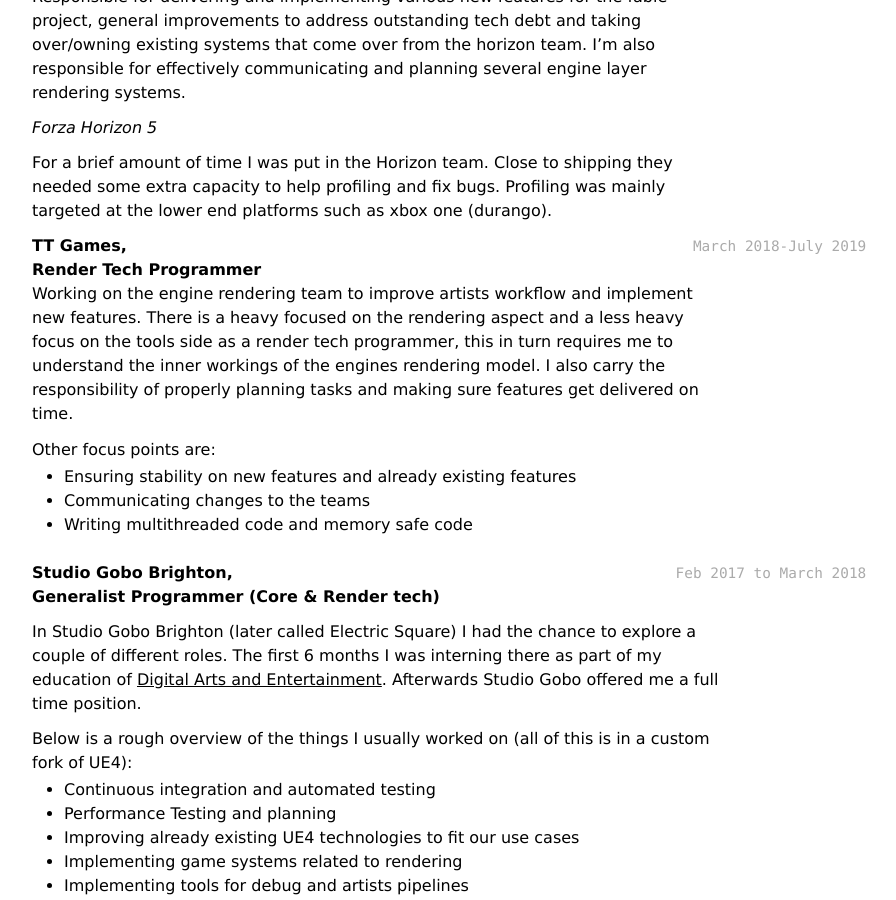
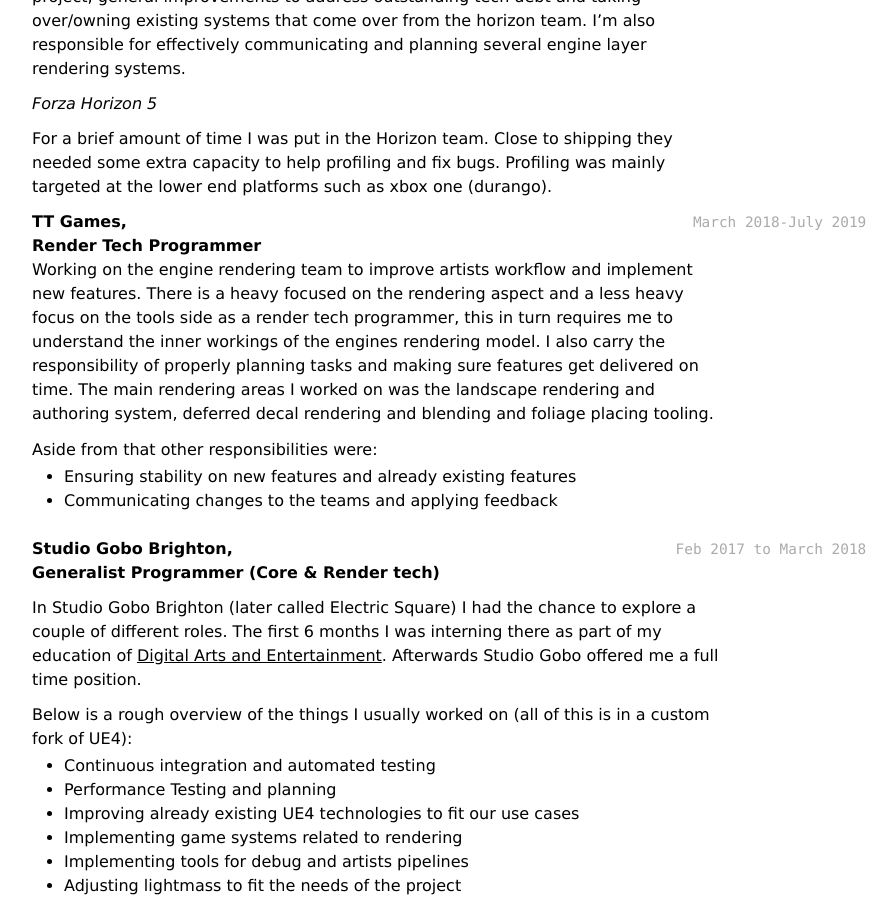
Before and after one commit to jonathansty/jonathansty.github.io, a Jekyll site: the page built from cv.md, in a window 1280 px wide and 900 px high, scrolled down 1199 px. Shown: the whole window, without its empty margins (300-1196 px from the left). Built offline with Jekyll 4.4.1, drawn with Linux system fonts in a browser that asks for light colours; some of the changed text lies outside the part shown.

Commit message:
Update CV

```diff
--- a/cv.md
+++ b/cv.md
@@ -38,7 +38,6 @@
 * Writing technical documents
 * Presenting work to the wider team
 * Communicating, planning and taking ownership of larger areas of the tech stack.
-
 
 
 ## Experience
@@ -60,13 +59,11 @@
 `March 2018-July 2019`
 __TT Games,__
 __Render Tech Programmer__
-Working on the engine rendering team to improve artists workflow and implement new features. There is a heavy focused on the rendering aspect and a less heavy focus on the tools side as a render tech programmer, this in turn requires me to understand the inner workings of the engines rendering model.
-I also carry the responsibility of properly planning tasks and making sure features get delivered on time.
+Working on the engine rendering team to improve artists workflow and implement new features. There is a heavy focused on the rendering aspect and a less heavy focus on the tools side as a render tech programmer, this in turn requires me to understand the inner workings of the engines rendering model. I also carry the responsibility of properly planning tasks and making sure features get delivered on time. The main rendering areas I worked on was the landscape rendering and authoring system, deferred decal rendering and blending and foliage placing tooling.
 
-Other focus points are:
+Aside from that other responsibilities were:
    * Ensuring stability on new features and already existing features
-   * Communicating changes to the teams
-   * Writing multithreaded code and memory safe code
+   * Communicating changes to the teams and applying feedback
 
 `Feb 2017 to March 2018`
 __Studio Gobo Brighton,__
```
Also changed, not shown: other parts of cv.md (+2 -2 lines).
